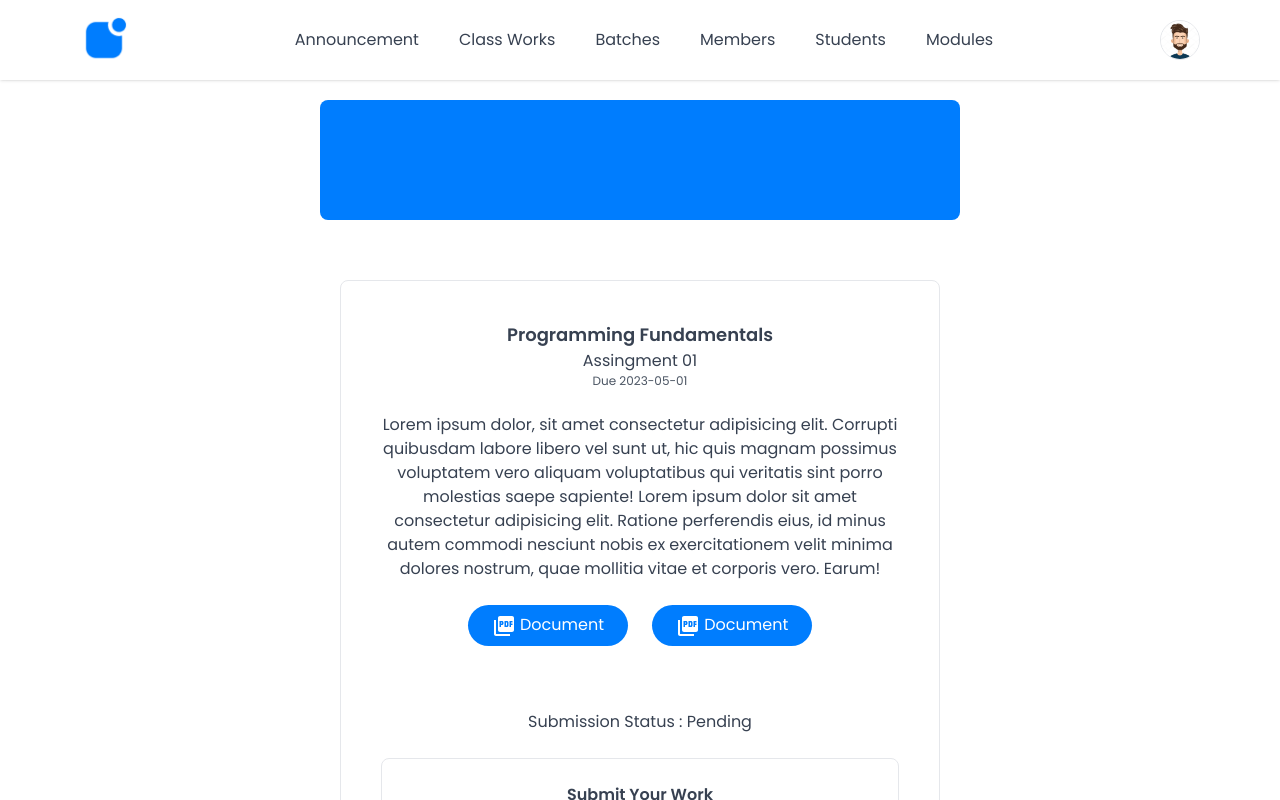
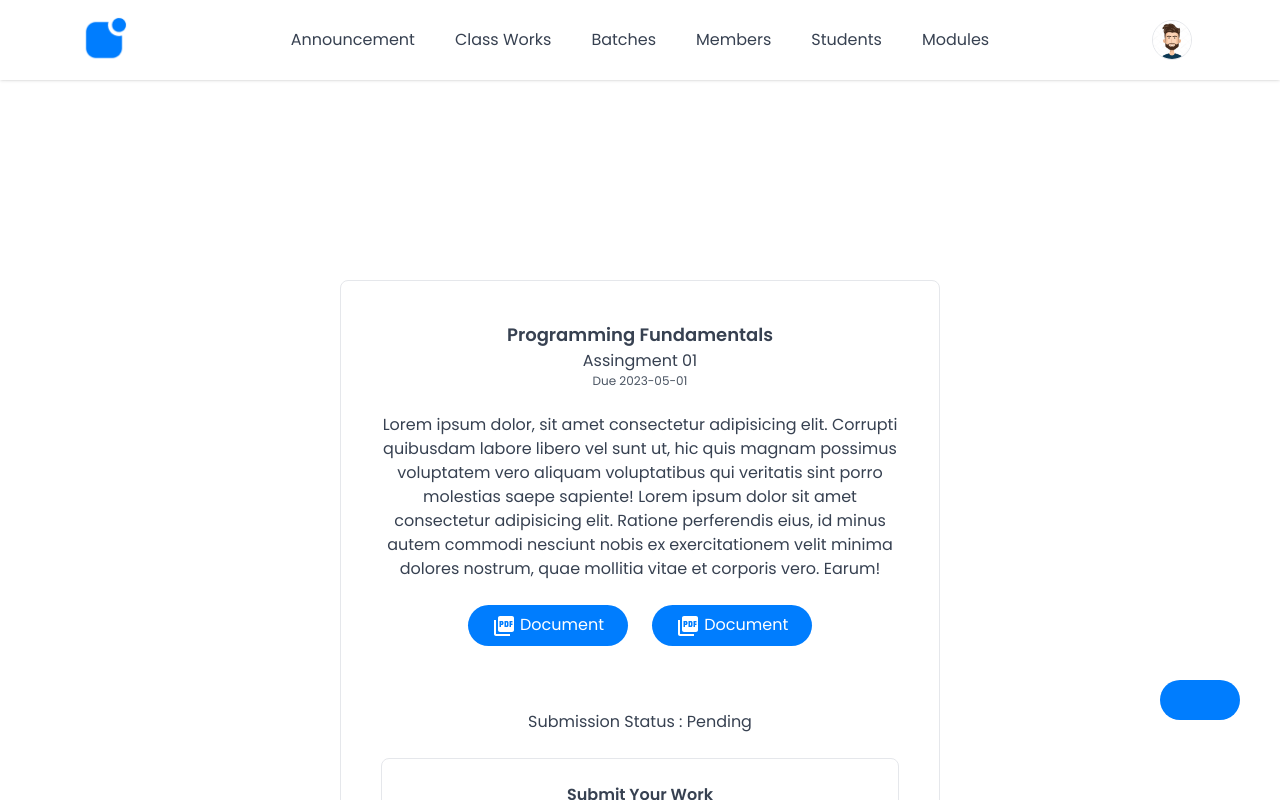
Before and after one commit to Sandun-Induranga/Learning-Management-System, a React (Vite) app in the folder frontend/: page /student/class-work in a window 1280 px wide. Shown: the top 800 px of the page. Built offline with nearby package versions, Linux system fonts and the light colour scheme.

Commit message:
Content Updated

```diff
--- a/frontend/src/components/Header/Header.tsx
+++ b/frontend/src/components/Header/Header.tsx
@@ -24,8 +24,11 @@ const Header = () => {
           <NavLink to={"/teacher/students"}>Students</NavLink>
           <NavLink to={"/modules"}>Modules</NavLink>
         </nav>
-        <div className="hidden sm:inline-block">
+        <div className="hidden sm:flex justify-center items-center gap-2">
           <Avatar className="border" src={userImage}></Avatar>
+          <p className="text-sm text-gray-700">
+            {localStorage.getItem("currentUsername")}
+          </p>
         </div>
         <div className="sm:hidden">
           {!isOpen ? (
@@ -46,8 +49,8 @@ const Header = () => {
           )}
         </div>
       </header>
-      <header className="w-full sm:px-80 py-5 h-40 fixed top-20 flex justify-center z-50">
-        <div className="w-full bg-sky-edited-500 rounded-lg flex justify-center items-center">
+      <header className="fixed bottom-20 right-10 flex justify-center z-50">
+        <div className="px-10 py-5 bg-sky-edited-500 rounded-full flex justify-center items-center">
           <h1 className="text-2xl text-white font-semibold">
             {localStorage.getItem("currentBatch")}
           </h1>
--- a/frontend/src/components/Module/Module.tsx
+++ b/frontend/src/components/Module/Module.tsx
@@ -81,7 +81,7 @@ const Module = (props: ModuleDetail) => {
     setModuleName(value);
   };
 
-  const editBatch = (event: React.MouseEvent<HTMLElement>) => {
+  const editModule = (event: React.MouseEvent<HTMLElement>) => {
     handleOpen();
     api
       .put(`batch/${props._id}`)
@@ -95,9 +95,9 @@ const Module = (props: ModuleDetail) => {
 
   return (
     <div className="border rounded-lg p-4 flex flex-col items-center text-2xl text-sky-edited-500 font-semibold cursor-pointer gap-y-4">
-      {props.batchName}
+      {props.moduleName}
       <span className="text-xs text-gray-700 font-normal">
-        ID : {props._id}
+        Batch : {props.batchName}
       </span>
       <section className="flex gap-4">
         <button className="bg-sky-edited-500 rounded-full w-6 h-6 flex justify-center items-center">
@@ -107,7 +107,7 @@ const Module = (props: ModuleDetail) => {
         </button>
         <button
           className="bg-sky-edited-500 rounded-full w-6 h-6 flex justify-center items-center"
-          onClick={editBatch}
+          onClick={editModule}
         >
           <Edit className="!text-sm text-white" />
         </button>
```
